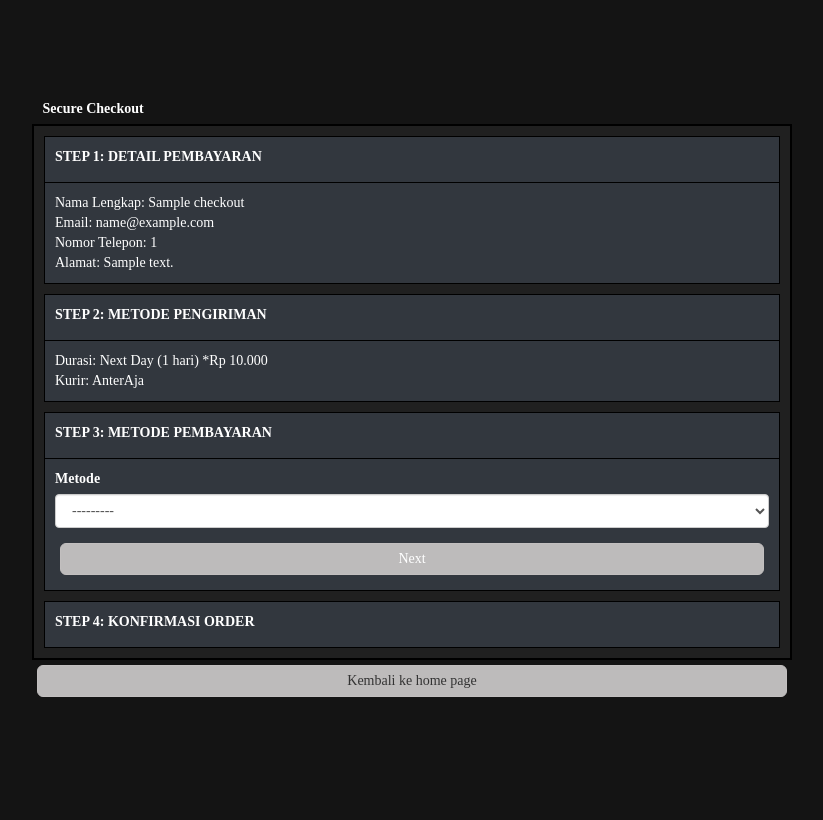
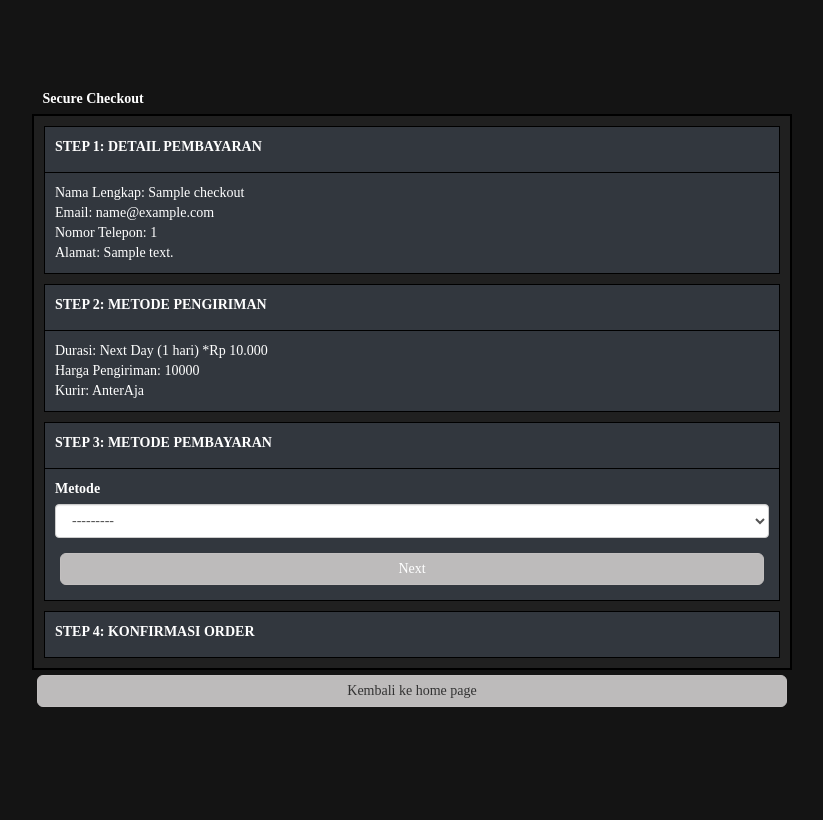
Before and after one commit to Krentt/Kuliah-PBP-TugasAkhir-Web, a Django app: page /checkout-3 in a window 1280 px wide. Shown: the whole page, without its empty margins (228-1051 px from the left). Run offline with Django 3.2, Linux system fonts and the light colour scheme; tables that the repository leaves empty hold one stand-in row (values such as "Sample post"); some libraries are stand-ins or nearby versions; some web fonts are replaced.

Commit message:
checkout

```diff
--- a/checkout_page/templates/checkout3_layout.html
+++ b/checkout_page/templates/checkout3_layout.html
@@ -111,7 +111,7 @@
                 <div id="STEP2FORM">
                     {% for pengiriman in pengirimans %}
                     Durasi: {{pengiriman.durasi}} <br>
-                    <!-- Harga Pengiriman: {{pengiriman.cek_harga}} <br> -->
+                    Harga Pengiriman: {{pengiriman.cek_harga}} <br>
                     Kurir: {{pengiriman.kurir}} <br>
                     {% endfor %}
                 </div>
```
